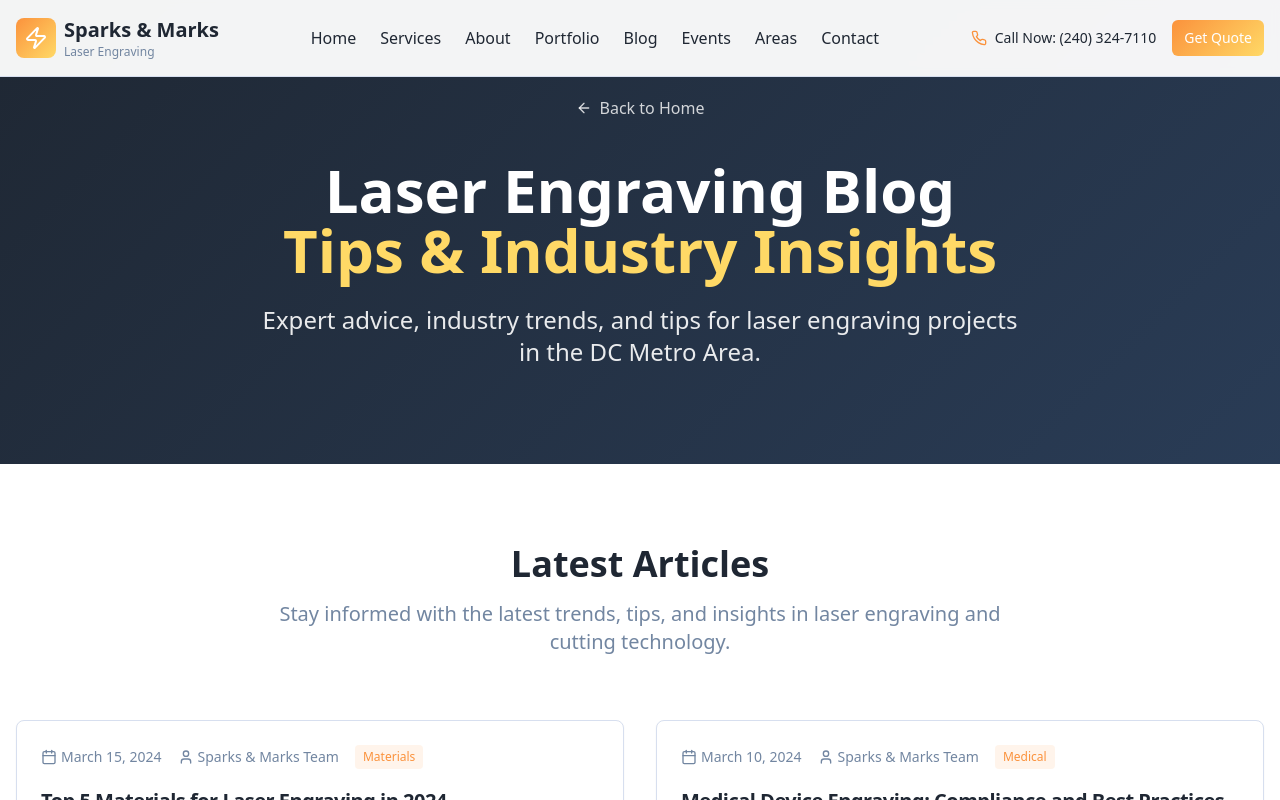
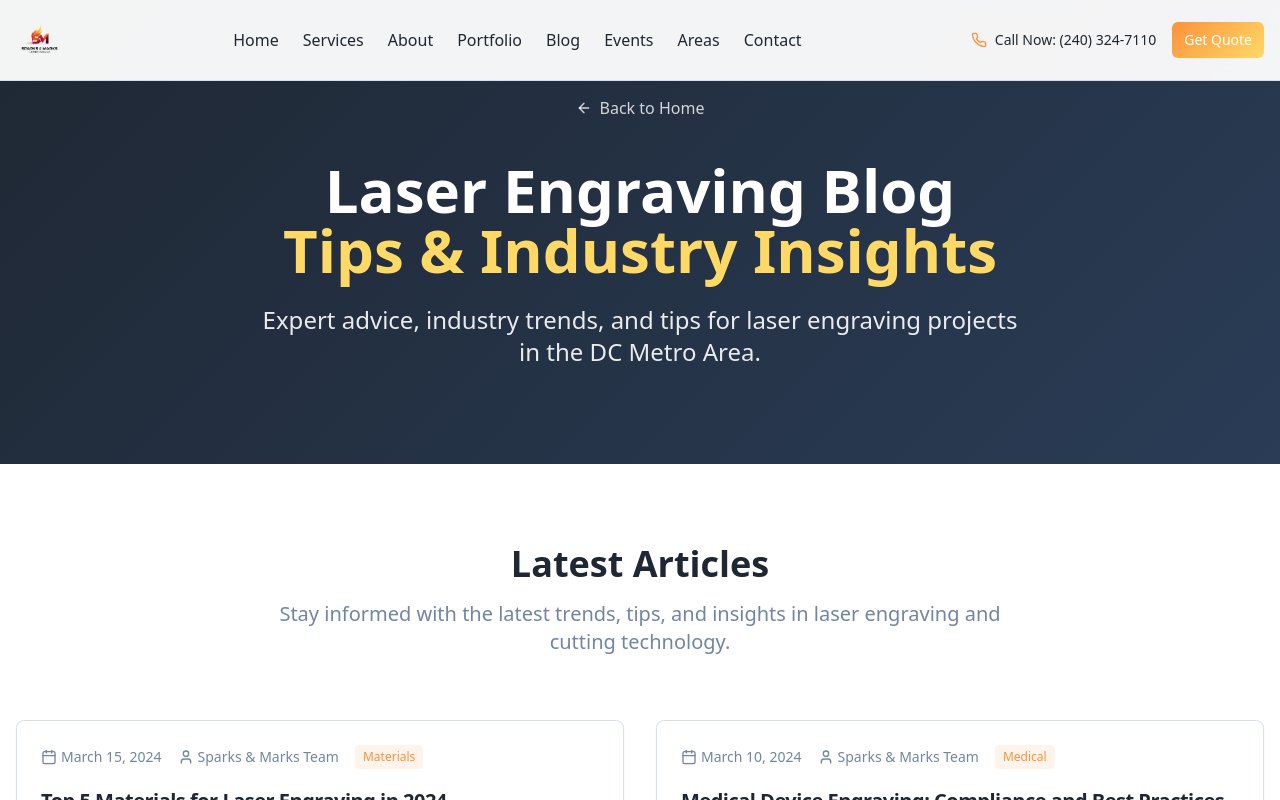
Before and after one commit to rynky2436/spark-mark-scribe-pages, a React (Vite) app: page /blog in a window 1280 px wide. Shown: the top 800 px of the page. Built offline with nearby package versions, Linux system fonts and the light colour scheme.

Commit message:
Update logo
Replace the existing logo with the provided file.

```diff
--- a/src/components/Header.tsx
+++ b/src/components/Header.tsx
@@ -7,15 +7,13 @@ const Header = () => {
     <header className="fixed top-0 left-0 right-0 z-50 bg-background/95 backdrop-blur-sm border-b">
       <div className="container mx-auto px-4 py-4">
         <div className="flex items-center justify-between">
-          <div className="flex items-center space-x-2">
-            <div className="p-2 bg-gradient-spark rounded-lg">
-              <Zap className="h-6 w-6 text-white" />
-            </div>
-            <div>
-              <h1 className="text-xl font-bold text-foreground">Sparks & Marks</h1>
-              <p className="text-xs text-muted-foreground">Laser Engraving</p>
-            </div>
-          </div>
+          <Link to="/" className="flex items-center space-x-2">
+            <img
+              src="/lovable-uploads/c25e1bad-92a2-4983-be7d-f4bd2cf71025.png"
+              alt="Sparks & Marks Laser Engraving"
+              className="h-12 w-auto"
+            />
+          </Link>
 
           <nav className="hidden md:flex items-center space-x-6">
             <Link to="/" className="text-foreground hover:text-primary transition-colors">Home</Link>
```
Also changed, not shown: public/lovable-uploads/c25e1bad-92a2-4983-be7d-f4bd2cf71025.png (added).
